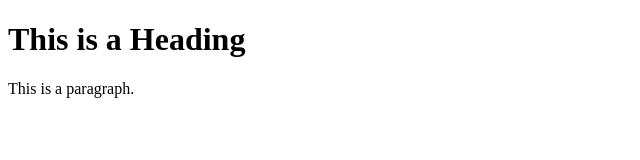
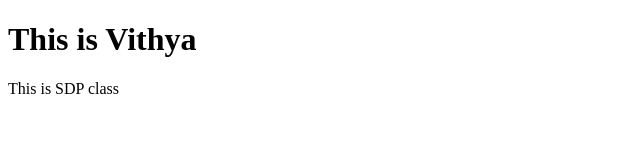
Before and after one commit to vithya43/HTMLproject1, a plain HTML site: page index.html in a window 1280 px wide. Shown: the whole page, without its empty margins (0-640 px from the left). Drawn offline with Linux system fonts and the light colour scheme.

Commit message:
my second html edit

```diff
--- a/index.html
+++ b/index.html
@@ -5,8 +5,8 @@
 </head>
 <body>
 
-<h1>This is a Heading</h1>
-<p>This is a paragraph.</p>
+<h1>This is Vithya</h1>
+<p>This is SDP class</p>
 
 </body>
 </html>
```
